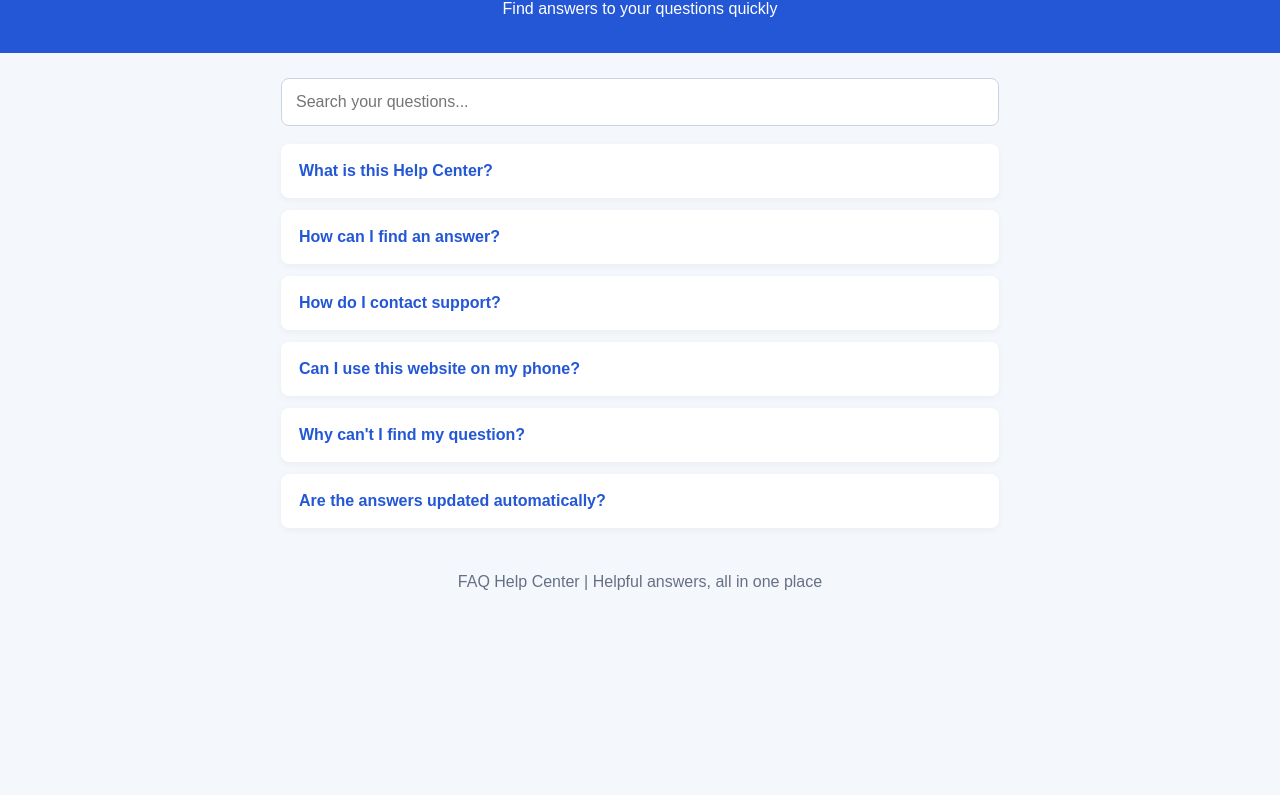
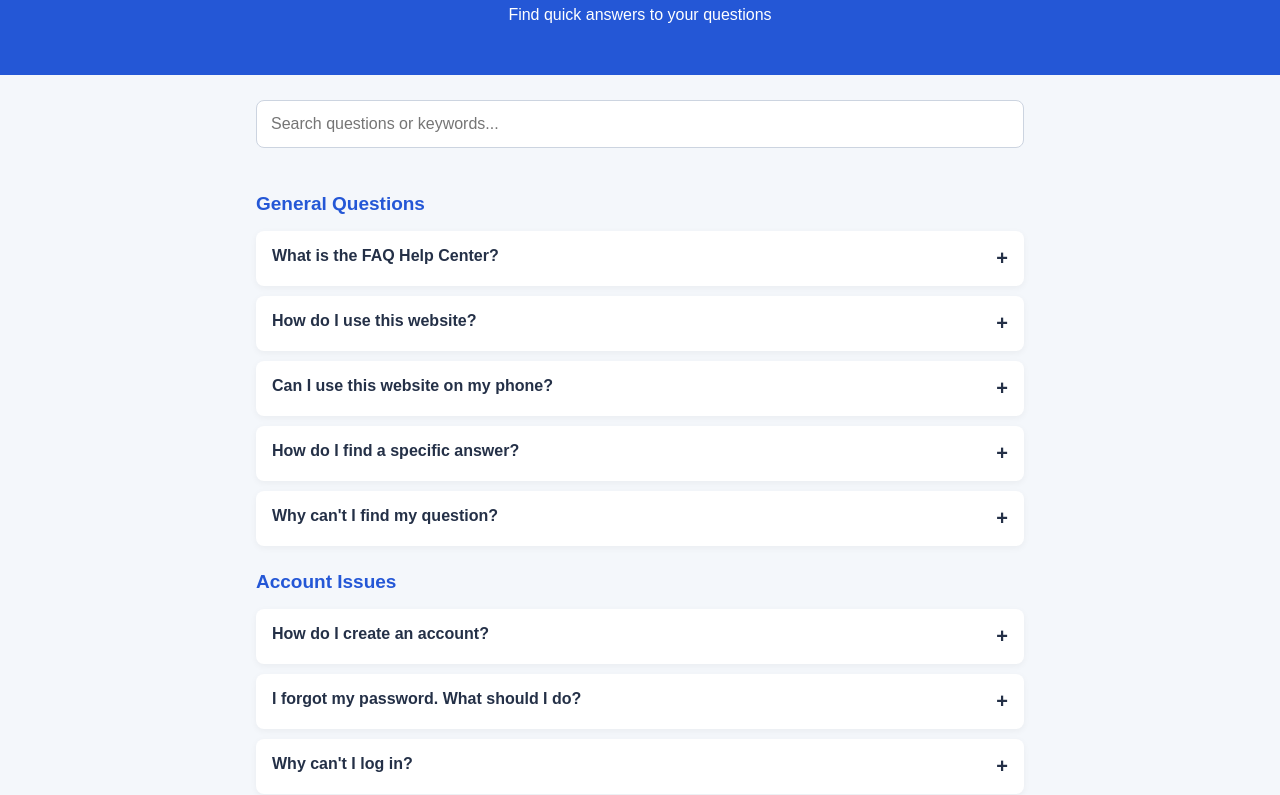
Before and after one commit to dandedeepika3-afk/FAQ-Help-Center, a website: page index.html in a window 1280 px wide. Shown: the part 82-877 px from the top of the page. Before the commit the page ends 800 px from the top, so only its background shows below. Drawn offline with Linux system fonts and the light colour scheme.

Commit message:
Update index.html

```diff
--- a/index.html
+++ b/index.html
@@ -3,133 +3,112 @@
 <html lang="en">
 <head>
 <meta charset="UTF-8">
-  <meta name="viewport" content="width=device-width, initial-scale=1.0">
+<meta name="viewport" content="width=device-width, initial-scale=1">
 <title>FAQ Help Center</title>
 <style>
-    * { box-sizing: border-box; }
-    body {
-      margin: 0;
-      font-family: Arial, sans-serif;
-      background: #f4f7fb;
-      color: #243047;
-    }
-    header {
-      background: #2457d6;
-      color: white;
-      text-align: center;
-      padding: 35px 15px;
-    }
-    header h1 { margin: 0 0 10px; }
-    header p { margin: 0; }
-    main {
-      max-width: 750px;
-      margin: 25px auto;
-      padding: 0 16px;
-    }
-    input {
-      width: 100%;
-      padding: 14px;
-      border: 1px solid #ccd4e0;
-      border-radius: 8px;
-      font-size: 16px;
-      margin-bottom: 18px;
-    }
-    .faq {
-      background: white;
-      margin-bottom: 12px;
-      border-radius: 8px;
-      padding: 18px;
-      box-shadow: 0 2px 7px #0000000c;
-    }
-    .question {
-      font-weight: bold;
-      cursor: pointer;
-      color: #2457d6;
-    }
-    .answer {
-      display: none;
-      line-height: 1.6;
-      margin-top: 12px;
-    }
-    .faq.open .answer { display: block; }
-    #empty { text-align: center; }
-    footer {
-      text-align: center;
-      padding: 20px;
-      color: #667085;
-    }
+*{box-sizing:border-box}
+body{margin:0;font-family:Arial,sans-serif;background:#f4f7fb;color:#243047}
+header{background:#2457d6;color:white;text-align:center;padding:35px 15px}
+header h1{margin:0 0 10px}
+main{max-width:800px;margin:25px auto;padding:0 16px}
+input{width:100%;padding:14px;border:1px solid #ccd4e0;border-radius:8px;font-size:16px;margin-bottom:20px}
+h2{font-size:19px;color:#2457d6;margin-top:25px}
+.faq{background:white;margin-bottom:10px;border-radius:8px;padding:16px;box-shadow:0 2px 7px #0000000c}
+.question{font-weight:bold;cursor:pointer;display:flex;justify-content:space-between;gap:10px}
+.question:after{content:"+";font-size:20px}
+.faq.open .question:after{content:"−"}
+.answer{display:none;line-height:1.6;margin-top:12px;color:#475467}
+.faq.open .answer{display:block}
+#empty{text-align:center;padding:20px}
+footer{text-align:center;padding:22px;color:#667085}
 </style>
 </head>
 <body>
 <header>
 <h1>FAQ Help Center</h1>
-    <p>Find answers to your questions quickly</p>
+<p>Find quick answers to your questions</p>
 </header>
-
 <main>
-    <input id="search" type="search"
-      placeholder="Search your questions...">
-
-    <div id="faqList">
-      <div class="faq">
-        <div class="question">What is this Help Center?</div>
-        <div class="answer">This Help Center provides answers to common questions in one convenient place.</div>
-      </div>
-
-      <div class="faq">
-        <div class="question">How can I find an answer?</div>
-        <div class="answer">Type a keyword in the search box or tap a question to view its answer.</div>
-      </div>
-
-      <div class="faq">
-        <div class="question">How do I contact support?</div>
-        <div class="answer">Contact your organization's support team through its official email or contact page.</div>
-      </div>
-
-      <div class="faq">
-        <div class="question">Can I use this website on my phone?</div>
-        <div class="answer">Yes! This website adjusts to mobile phones, tablets, and computers.</div>
-      </div>
-
-      <div class="faq">
-        <div class="question">Why can't I find my question?</div>
-        <div class="answer">Try different keywords. If you still cannot find an answer, contact the support team.</div>
-      </div>
-
-      <div class="faq">
-        <div class="question">Are the answers updated automatically?</div>
-        <div class="answer">No. The website owner must edit the HTML file to update the questions and answers.</div>
-      </div>
-    </div>
-
-    <p id="empty" hidden>No matching questions found.</p>
+<input id="search" type="search" placeholder="Search questions or keywords...">
+<div id="faqList"></div>
+<p id="empty" hidden>No matching questions found. Try another keyword.</p>
 </main>
-
-  <footer>FAQ Help Center | Helpful answers, all in one place</footer>
+<footer>FAQ Help Center | We're here to help</footer>
 
 <script>
+const groups = {
+"General Questions": [
+["What is the FAQ Help Center?","It is a central place where users can find answers to common questions."],
+["How do I use this website?","Search for a keyword or select any question to read its answer."],
+["Can I use this website on my phone?","Yes. The website is designed to work on phones, tablets and computers."],
+["How do I find a specific answer?","Enter words related to your question in the search box."],
+["Why can't I find my question?","Try different keywords. If you still need help, contact your support team."]
+],
+"Account Issues": [
+["How do I create an account?","Visit the official registration page, enter the requested details and follow the instructions."],
+["I forgot my password. What should I do?","Select 'Forgot Password' on the login page and follow the password reset instructions."],
+["Why can't I log in?","Check your username and password, your internet connection, and whether Caps Lock is enabled."],
+["How do I change my account details?","Sign in and look for Profile, Account Settings or Edit Details."],
+["How do I keep my account secure?","Use a strong, unique password and never share your password or verification codes."]
+],
+"Payments and Billing": [
+["Which payment methods are accepted?","Available methods depend on the service. Check the official payment page for current options."],
+["What should I do if a payment fails?","Check your payment details and bank status. If money was deducted, contact the official support team."],
+["Why was I charged twice?","Check your transaction history first. If two charges appear, contact the provider with your transaction details."],
+["How can I get a refund?","Review the provider's refund policy and submit a request through its official support channel."],
+["Where can I find my receipt?","Check your registered email or the transaction history in your account."]
+],
+"Technical Support": [
+["Why is the website not loading?","Check your internet connection, refresh the page and try again after a short wait."],
+["What should I do if a page is blank?","Refresh the page. If it remains blank, try another browser or clear the browser cache."],
+["Why is the search not working?","Check your spelling and try a shorter keyword. Clear the search box to see all questions."],
+["How do I report a technical problem?","Contact the website support team and explain the problem, what you were doing and any error message."],
+["How can I contact customer support?","Use the official Contact Us page or the support email provided by the service."]
+]
+};
+
+const list = document.getElementById("faqList");
 const search = document.getElementById("search");
-    const faqs = document.querySelectorAll(".faq");
 const empty = document.getElementById("empty");
 
-    faqs.forEach(faq => {
-      faq.querySelector(".question").addEventListener("click", () => {
-        faq.classList.toggle("open");
+function renderFAQs(term = "") {
+  list.innerHTML = "";
+  let count = 0;
+
+  Object.entries(groups).forEach(([group, items]) => {
+    const matches = items.filter(([q,a]) =>
+      (group + " " + q + " " + a).toLowerCase().includes(term.toLowerCase())
+    );
+    if (!matches.length) return;
+
+    const heading = document.createElement("h2");
+    heading.textContent = group;
+    list.appendChild(heading);
+
+    matches.forEach(([question, answer]) => {
+      count++;
+      const card = document.createElement("div");
+      card.className = "faq";
+
+      const q = document.createElement("div");
+      q.className = "question";
+      q.textContent = question;
+
+      const a = document.createElement("div");
+      a.className = "answer";
+      a.textContent = answer;
+
+      q.addEventListener("click", () => card.classList.toggle("open"));
+      card.append(q, a);
+      list.appendChild(card);
     });
   });
 
-    search.addEventListener("input", () => {
-      const term = search.value.toLowerCase();
-      let count = 0;
+  empty.hidden = count !== 0;
+}
 
-      faqs.forEach(faq => {
-        const matches = faq.textContent.toLowerCase().includes(term);
-        faq.hidden = !matches;
-        if (matches) count++;
-      });
-
-      empty.hidden = count !== 0;
-    });
+search.addEventListener("input", () => renderFAQs(search.value));
+renderFAQs();
 </script>
 </body>
 </html>
```
Lines whose indentation alone changed are shown as unchanged.
